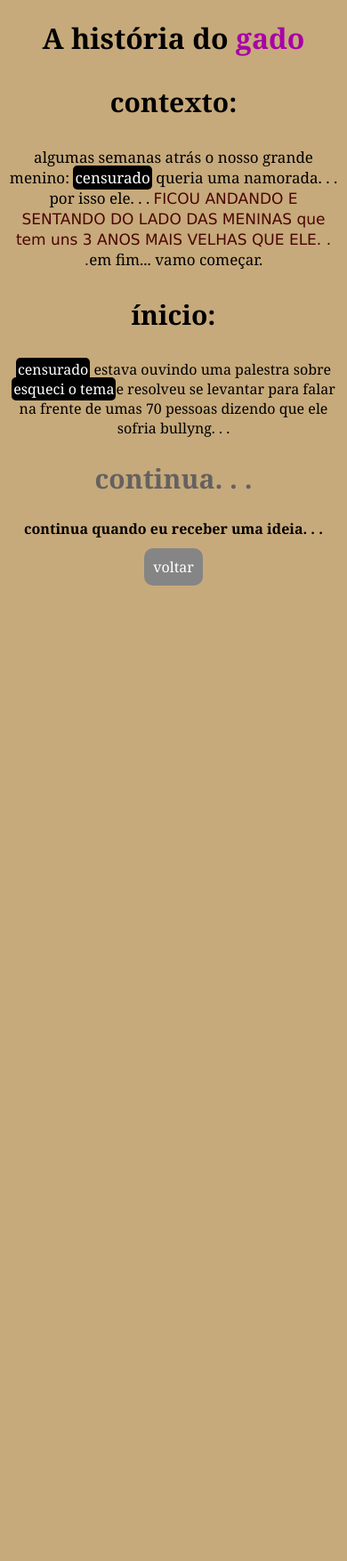
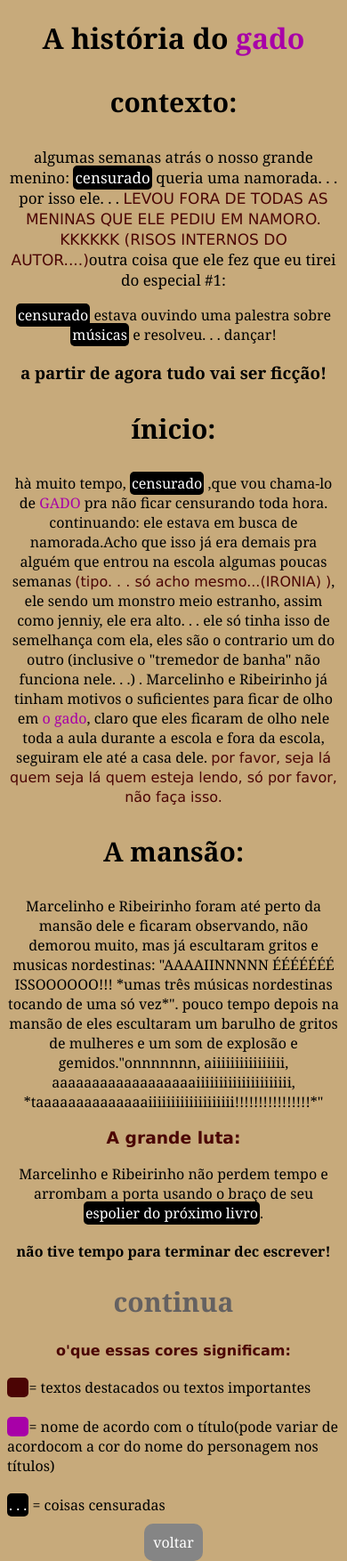
Before and after one commit to pedrodevgus/pgstudio, a plain HTML site: page pg_studio/A-historia-do-gado.html in a window 390 px wide. Shown: the whole page at 89% size. Before the commit the page ends 844 px from the top, so only its background shows below. Drawn offline with Linux system fonts and the light colour scheme.

Commit message:
coloquei um icone na bolinha e quase terminei um livro

```diff
--- a/pg_studio/A-historia-do-gado.html
+++ b/pg_studio/A-historia-do-gado.html
@@ -11,17 +11,45 @@
 
     <h3 class="fonte_2">contexto:</h3>
 
-    <p class="fonte">algumas semanas atrás o nosso grande menino: <span class="censu">censurado</span> queria uma namorada. . . por isso ele. . . <span class="escu">FICOU ANDANDO E SENTANDO DO LADO DAS MENINAS que tem uns 3 ANOS MAIS VELHAS QUE ELE. . .</span>em fim... vamo começar.</p>
+    <p class="fonte">algumas semanas atrás o nosso grande menino: <span class="censu">censurado</span> queria uma namorada. . . por isso ele. . . <span class="escu">LEVOU FORA DE TODAS AS MENINAS QUE ELE PEDIU EM NAMORO. KKKKKK (RISOS INTERNOS DO AUTOR....)</span>outra coisa que ele fez que eu tirei do especial #1:
+        <p><span class="censu">censurado</span> estava ouvindo uma palestra sobre <span class="censu">músicas</span> e resolveu. . . dançar!</p>
+    </p>
+
+
+    <h3>a partir de agora tudo vai ser ficção!</h3>
 
     <h3 class="fonte_2">ínicio:</h3>
 
-    <p><span class="censu">censurado</span> estava ouvindo uma palestra sobre <span class="censu">esqueci o tema</span>e resolveu se levantar para falar na frente de umas 70 pessoas dizendo que ele sofria bullyng. . .</p>
+    <p>hà muito tempo, <span class="censu">censurado</span> ,que vou chama-lo de  <span class="es">GADO</span> pra não ficar censurando toda hora. continuando: ele estava em busca de namorada.Acho que isso já era demais pra alguém que entrou na escola algumas poucas semanas <span class="escu">(tipo. . . só acho mesmo...(IRONIA) )</span>, ele sendo um monstro meio estranho, assim como jenniy, ele era alto. . . ele só tinha isso de semelhança com ela, eles são o contrario um do outro (inclusive o "tremedor de banha" não funciona nele. . .) . Marcelinho e Ribeirinho já tinham motivos o suficientes para ficar de olho em  <span class="es">o gado</span>, claro que eles ficaram de olho nele toda a aula durante a escola e fora da escola, seguiram ele até a casa dele. <span class="escu">por favor, seja lá quem seja lá quem esteja lendo, só por favor, não faça isso.</span> </p>
 
-    <h2 class="fonte_2"><span class="cinza">continua. . .</span></h2>
-    <h4>continua quando eu receber uma ideia. . .</h4>
+    <h3 class="fonte_2">A mansão:</h3>
 
-    <div>
+<p>Marcelinho e Ribeirinho foram até perto da mansão dele e ficaram observando, não demorou muito, mas já escultaram gritos e musicas nordestinas: "AAAAIINNNNN ÉÉÉÉÉÉÉ ISSOOOOOO!!! *umas três músicas nordestinas tocando de uma só vez*". pouco tempo depois na mansão de eles escultaram um barulho de gritos de mulheres e um som de explosão e gemidos."onnnnnnn, aiiiiiiiiiiiiiiii, aaaaaaaaaaaaaaaaaaiiiiiiiiiiiiiiiiiiiii, *taaaaaaaaaaaaaaiiiiiiiiiiiiiiiiiii!!!!!!!!!!!!!!!!*"<span class="es"></span></p>
+
+<h3 class="escu">A grande luta:</h3>
+
+<p>
+Marcelinho e Ribeirinho não perdem tempo e arrombam a porta usando o braço de seu <span class="censu">espolier do próximo livro</span>.
+</p>
+
+<h4>não tive tempo para terminar dec escrever!</h4>
+
+    <h2 class="fonte_2"><span class="cinza">continua</span></h2>
+
+<div class="baixo">
+
+        <h4 class="escu">o'que essas cores significam:</h4>
+
+    <span><span class="escu_div">. . . </span> = textos destacados ou textos importantes<span><br><br>
+
+        <span><span class="es_div"> . . . </span> = nome de acordo com o título(pode variar de acordocom a cor do nome do personagem nos títulos)</span><br><br>
+
+        <span><span class="censu"> . . .</span> = coisas censuradas</span>
+</div>
+
+    <div class="centro">
         <a href="livros.html" class="texto_2">voltar</a>
     </div>
+
 </body>
 </html>
--- a/pg_studio/css/A-origem-kleito.css
+++ b/pg_studio/css/A-origem-kleito.css
@@ -1,9 +1,29 @@
 body {
     background-color:  rgb(199, 170, 123);
-    text-align: center;
     font-family: Cambria, Cochin, Georgia, Times, 'Times New Roman', serif;
 }
 
+h3 {
+    text-align: center;
+}
+h2 {
+    text-align: center;
+}
+h1 {
+    text-align: center;
+}
+h4 {
+    text-align: center;
+}
+h5 {
+    text-align: center;
+}
+h6 {
+    text-align: center;
+}
+p {
+    text-align: center;
+}
 .escu {
     font-family:'Lucida Sans', 'Lucida Sans Regular', 'Lucida Grande', 'Lucida Sans Unicode', Geneva, Verdana, sans-serif;
     color: rgb(75, 4, 4);
@@ -11,6 +31,7 @@ body {
 
 .fonte {
     font-size: 17px;
+    text-align: center;
 }
 
 .kleito {
@@ -27,6 +48,7 @@ body {
     color: #fff;
     display: inline-block; /* Garante que o link seja tratado como um bloco */
     margin-top: 10px;
+    text-align: center;
 }
 
 .texto:hover {
@@ -34,10 +56,13 @@ body {
   background-color: #aaa8a8;
   color: #2e2d2d;
   transform:translateY(0px);
+  text-align: center;
 }
 
 .fonte_2 {
     font-size: 30px;
+    text-align: center;
+
 }
 
 .cinza {
@@ -53,6 +78,8 @@ body {
     text-align: center;
     text-decoration: none;
     color: #fff;
+    text-align: center;
+
     }
 
 .texto_2:hover {
@@ -70,6 +97,7 @@ body {
 
 .cinza_verde {
     color: #486848;
+    text-align: center;
 }
 
 .pe {
@@ -100,3 +128,27 @@ color: #ffa600;
     color: rgb(5, 113, 255);
     font-size: 30px;
 }
+
+.escu_div {
+    background-color: rgb(75, 4, 4);
+    height: 20px;
+    width: 20px;
+    color: rgb(75, 4, 4);
+    border-radius: 5px;
+}
+
+.centro {
+    text-align: center
+}
+
+.es_div {
+    background-color: rgb(168, 0, 168);
+    height: 20px;
+    width: 20px;
+    color: rgb(168, 0, 168);
+    border-radius:5px ;
+}
+
+.baixo {
+    margin-bottom: 20px;
+}
```
Also changed, not shown: index.html (+27 -7 lines), pg_studio/chat.html (+2 -0 lines), pg_studio/css/pg.css (+19 -2 lines), pg_studio/livros.html (+1 -1 lines).
